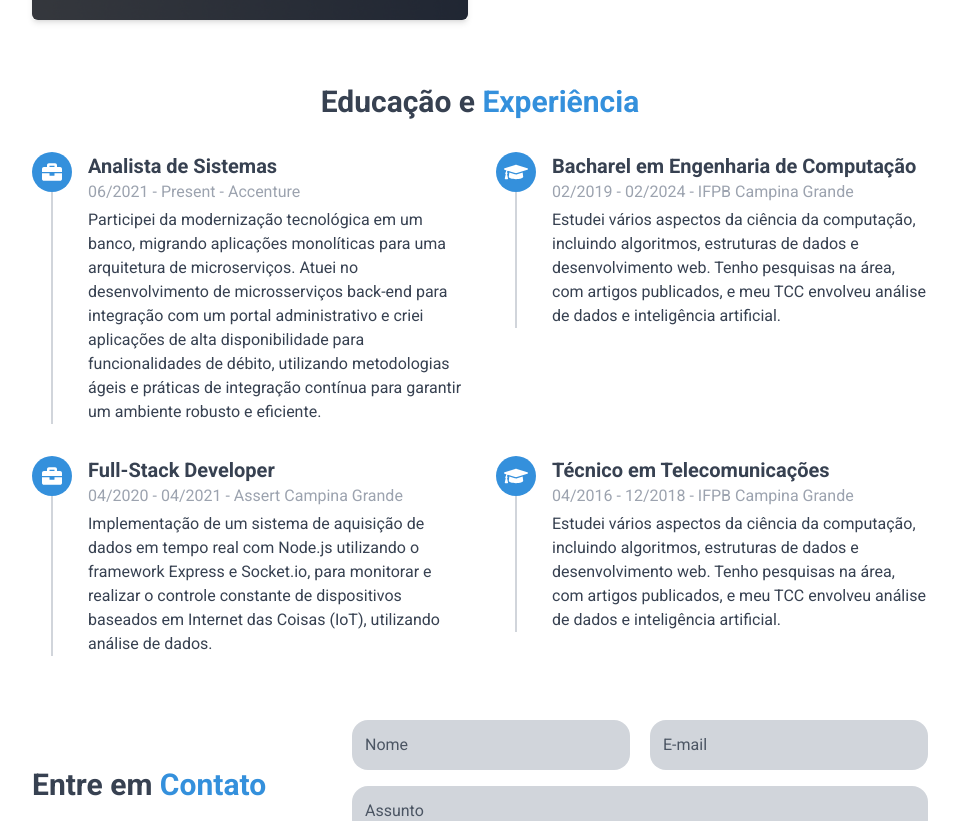
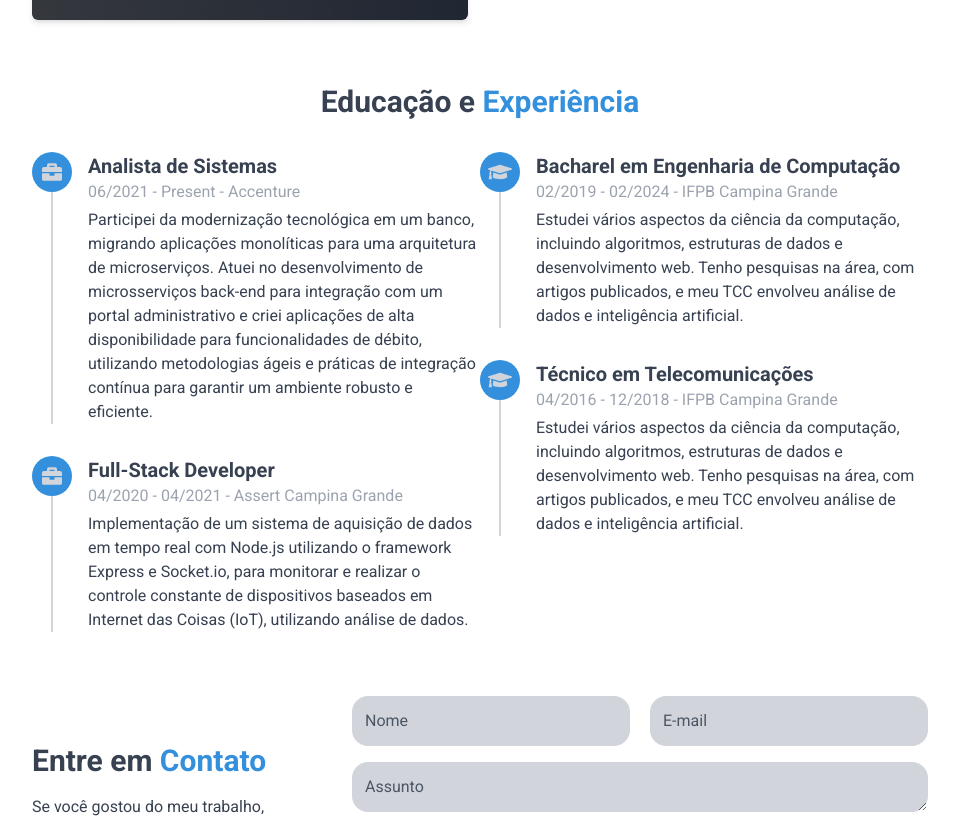
Before and after one commit to Elismar13/meu-portfolio, a React (Vite) app: page / in a window 1280 px wide. Shown: the part 2607-3428 px from the top of the page, without its empty margins (160-1119 px from the left). Built offline with nearby package versions, Linux system fonts and the light colour scheme.

Commit message:
chore: creating a new ExperienceComponent to improve code maintenance

```diff
--- a/src/components/Experience.tsx
+++ b/src/components/Experience.tsx
@@ -1,55 +1,32 @@
 import React, { useContext } from 'react';
 import { useTranslation } from 'react-i18next';
-import { FaBriefcase, FaGraduationCap } from 'react-icons/fa';
+import ExperienceComponent from './ExperienceItem';
 import ThemeContext from '../context/ThemeContext';
 import { COLORS } from '../constants/colors';
 import { experiences } from '../../data/experience';
 
 const Experience: React.FC = () => {
   const { color } = useContext(ThemeContext) || { color: COLORS.CUSTOM_BLUE };
-  const { i18n, t } = useTranslation();
+  const { t } = useTranslation();
 
   return (
     <section id="experience" className="p-8">
       <div className="max-w-4xl mx-auto">
-        <h2 className="text-3xl font-bold mb-8 text-center">
+        <h2 className="text-3xl font-bold text-center">
           {t('experience.title')}
           <span style={{ color }}>{t('experience.title2')}</span>
         </h2>
-
-        <div className="grid grid-cols-1 sm:grid-cols-2 gap-8 auto-cols-auto sm:grid-flow-col-dense">
-          {experiences.map((exp, index) => (
-            <div
-              key={index}
-              className={`self-start relative flex space-x-4 ${exp.type === 'work' ? 'sm:col-start-1' : 'sm:col-start-2'}`}
-            >
-              <div className="flex flex-col items-center">
-                <div
-                  className="flex items-center justify-center w-10 h-10 rounded-full"
-                  style={{ backgroundColor: color }}
-                >
-                  {exp.type === 'work' ? (
-                    <FaBriefcase size={20} className="text-white" />
-                  ) : (
-                    <FaGraduationCap size={24} className="text-white" />
-                  )}
-                </div>
-                <div className="flex-grow w-0.5 bg-gray-300"></div>
-              </div>
-
-              <div>
-                <h3 className="text-xl font-semibold">
-                  {i18n.language === 'pt' ? exp.title : exp.title_en}
-                </h3>
-                <p className="text-gray-400 dark:text-gray-300">
-                  {exp.range} - {exp.institution}
-                </p>
-                <p className="mt-1 whitespace-pre-line">
-                  {i18n.language === 'pt' ? exp.description : exp.description_en}
-                </p>
-              </div>
-            </div>
-          ))}
+        <div className="grid grid-cols-1 sm:grid-cols-2">
+          <div>
+            {experiences.filter((exp) => exp.type === 'work').map((exp, index) => (
+              <ExperienceComponent index={index} exp={exp} />
+            ))}
+          </div>
+          <div>
+            {experiences.filter((exp) => exp.type === 'education').map((exp, index) => (
+              <ExperienceComponent index={index} exp={exp} />
+            ))}
+          </div>
         </div>
       </div>
     </section>
--- /dev/null
+++ b/src/components/ExperienceItem.tsx
@@ -0,0 +1,44 @@
+import React, { useContext } from 'react';
+import { useTranslation } from 'react-i18next';
+import { FaBriefcase, FaGraduationCap } from 'react-icons/fa';
+import ThemeContext from '../context/ThemeContext';
+import { COLORS } from '../constants/colors';
+import { ExperienceItem } from '../../data/experience';
+
+interface ExperienceComponentProps {
+  index: number;
+  exp: ExperienceItem;
+}
+
+const ExperienceComponent: React.FC<ExperienceComponentProps> = ({ index, exp }) => {
+  const { color } = useContext(ThemeContext) || { color: COLORS.CUSTOM_BLUE };
+  const { i18n } = useTranslation();
+  const { language } = i18n;
+
+  return (
+    <div key={index} className="relative flex space-x-4 mt-8">
+      <div className="flex flex-col items-center">
+        <div
+          className="flex items-center justify-center w-10 h-10 rounded-full"
+          style={{ backgroundColor: color }}
+        >
+          {exp.type === 'work' ? (
+            <FaBriefcase size={20} className="text-gray-300" />
+          ) : (
+            <FaGraduationCap size={24} className="text-gray-300" />
+          )}
+        </div>
+        <div className="flex-grow w-0.5 bg-gray-300"></div>
+      </div>
+
+      <div>
+        <h3 className="text-xl font-semibold">{language === 'pt' ? exp.title : exp.title_en}</h3>
+        <p className="text-gray-400">{exp.range} - {exp.institution}</p>
+        <p className="mt-1">{language === 'pt' ? exp.description : exp.description_en}</p>
+      </div>
+    </div>
+
+  );
+};
+
+export default ExperienceComponent;
```
